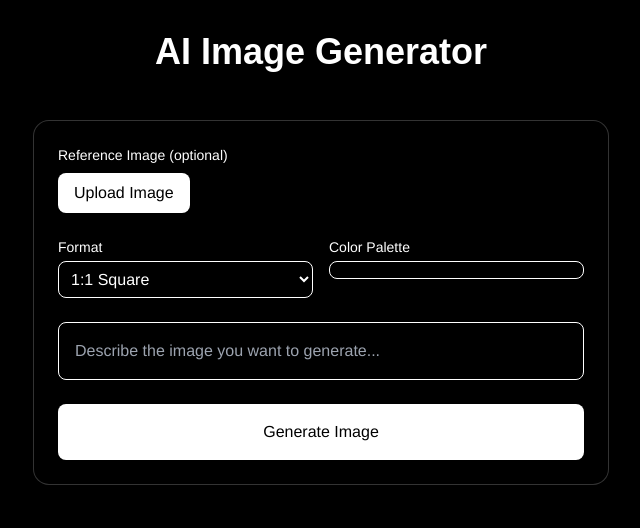
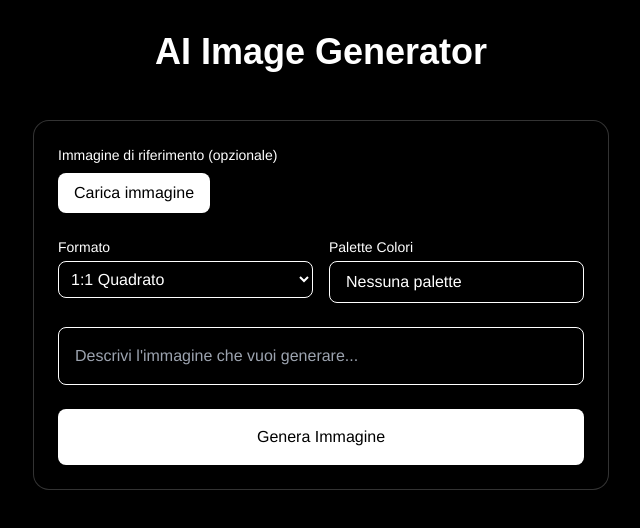
Before and after one commit to lrnzsp/imagen, a Next.js app: page / in a window 1280 px wide. Shown: the top 528 px of the page, without its empty margins (319-959 px from the left). Built offline with nearby package versions, Linux system fonts and the light colour scheme; a web font is replaced by a local one.

Commit message:
Update page.js

```diff
--- a/src/app/page.js
+++ b/src/app/page.js
@@ -15,45 +15,54 @@ export default function Home() {
   const [isOpenPalette, setIsOpenPalette] = useState(false);
 
   const aspectRatioOptions = {
-    'ASPECT_1_1': '1:1 Square',
-    'ASPECT_10_16': '10:16 Portrait',
-    'ASPECT_16_10': '16:10 Landscape',
+    'ASPECT_1_1': '1:1 Quadrato',
+    'ASPECT_10_16': '10:16 Verticale',
+    'ASPECT_16_10': '16:10 Panoramico',
     'ASPECT_9_16': '9:16 Mobile',
     'ASPECT_16_9': '16:9 Widescreen',
-    'ASPECT_3_2': '3:2 Photo',
-    'ASPECT_2_3': '2:3 Portrait',
+    'ASPECT_3_2': '3:2 Fotografia',
+    'ASPECT_2_3': '2:3 Ritratto',
     'ASPECT_4_3': '4:3 Standard',
-    'ASPECT_3_4': '3:4 Portrait',
-    'ASPECT_1_3': '1:3 Vertical Banner',
-    'ASPECT_3_1': '3:1 Horizontal Banner'
+    'ASPECT_3_4': '3:4 Verticale',
+    'ASPECT_1_3': '1:3 Banner Verticale',
+    'ASPECT_3_1': '3:1 Banner Orizzontale'
   };
 
   const colorPalettes = {
     '': {
+      name: 'Nessuna palette',
       colors: []
     },
     'EMBER': {
+      name: 'Ember',
       colors: ['#FF4400', '#FF7744', '#FF9977', '#FFBB99']
     },
     'FRESH': {
+      name: 'Fresh',
       colors: ['#00CC77', '#00DDAA', '#00BBFF', '#0099FF']
     },
     'JUNGLE': {
+      name: 'Jungle',
       colors: ['#228833', '#55AA44', '#88CC66', '#AADD88']
     },
     'MAGIC': {
+      name: 'Magic',
       colors: ['#6600FF', '#9944FF', '#CC88FF', '#EECCFF']
     },
     'MELON': {
+      name: 'Melon',
       colors: ['#FF6677', '#FF99AA', '#FFCCDD', '#FFEEFF']
     },
     'MOSAIC': {
+      name: 'Mosaic',
       colors: ['#FF4444', '#44FF44', '#4444FF', '#FFFF44']
     },
     'PASTEL': {
+      name: 'Pastel',
       colors: ['#FFB3B3', '#B3FFB3', '#B3B3FF', '#FFFFB3']
     },
     'ULTRAMARINE': {
+      name: 'Ultramarine',
       colors: ['#0033CC', '#0044FF', '#4477FF', '#99BBFF']
     }
   };
@@ -141,7 +150,7 @@ export default function Home() {
         <form onSubmit={handleSubmit} className="space-y-6 bg-black border border-white/20 rounded-2xl p-6">
           <div className="space-y-2">
             <label className="block text-sm font-medium mb-2">
-              Reference Image (optional)
+              Immagine di riferimento (opzionale)
             </label>
             <div className="flex items-center gap-2">
               <input
@@ -155,7 +164,7 @@ export default function Home() {
                 htmlFor="file-upload"
                 className="cursor-pointer bg-white text-black px-4 py-2 rounded-lg hover:bg-gray-200 transition-all duration-300"
               >
-                Upload Image
+                Carica immagine
               </label>
               {imageFile && (
                 <button
@@ -163,7 +172,7 @@ export default function Home() {
                   onClick={clearImage}
                   className="px-3 py-2 text-white border border-white rounded-lg hover:bg-white/10 transition-all duration-300"
                 >
-                  Remove
+                  Rimuovi
                 </button>
               )}
             </div>
@@ -182,7 +191,7 @@ export default function Home() {
             <div className="space-y-4">
               <div className="space-y-2">
                 <label className="block text-sm font-medium">
-                  Image Weight: {imageWeight}%
+                  Peso dell&apos;immagine: {imageWeight}%
                 </label>
                 <input
                   type="range"
@@ -196,7 +205,7 @@ export default function Home() {
 
               <div>
                 <label className="block text-sm font-medium mb-1">
-                  Output Format
+                  Formato Output
                 </label>
                 <select
                   value={aspectRatio}
@@ -216,7 +225,7 @@ export default function Home() {
               <div className="grid grid-cols-2 gap-4">
                 <div>
                   <label className="block text-sm font-medium mb-1">
-                    Format
+                    Formato
                   </label>
                   <select
                     value={aspectRatio}
@@ -231,7 +240,7 @@ export default function Home() {
 
                 <div>
                   <label className="block text-sm font-medium mb-1">
-                    Color Palette
+                    Palette Colori
                   </label>
                   <div className="relative">
                     <div
@@ -247,6 +256,7 @@ export default function Home() {
                           />
                         ))}
                       </div>
+                      <span>{selectedPalette.name}</span>
                     </div>
 
                     {isOpenPalette && (
@@ -269,7 +279,7 @@ export default function Home() {
                                 />
                               ))}
                             </div>
-                  }
+                            <span>{palette.name}</span>
                           </div>
                         ))}
                       </div>
@@ -285,7 +295,7 @@ export default function Home() {
               type="text"
               value={prompt}
               onChange={(e) => setPrompt(e.target.value)}
-              placeholder="Describe the image you want to generate..."
+              placeholder="Descrivi l'immagine che vuoi generare..."
               className="w-full p-4 bg-black border border-white rounded-lg text-white placeholder-gray-400 focus:ring-2 focus:ring-white transition-all duration-300"
               required
             />
@@ -305,10 +315,10 @@ export default function Home() {
                   <circle className="opacity-25" cx="12" cy="12" r="10" stroke="currentColor" strokeWidth="4"></circle>
                   <path className="opacity-75" fill="currentColor" d="M4 12a8 8 0 018-8V0C5.373 0 0 5.373 0 12h4zm2 5.291A7.962 7.962 0 014 12H0c0 3.042 1.135 5.824 3 7.938l3-2.647z"></path>
                 </svg>
-                Generating...
+                Generazione in corso...
               </span>
             ) : (
-              imageFile ? 'Remix Image' : 'Generate Image'
+              imageFile ? 'Remix Immagine' : 'Genera Immagine'
             )}
           </button>
         </form>
```
